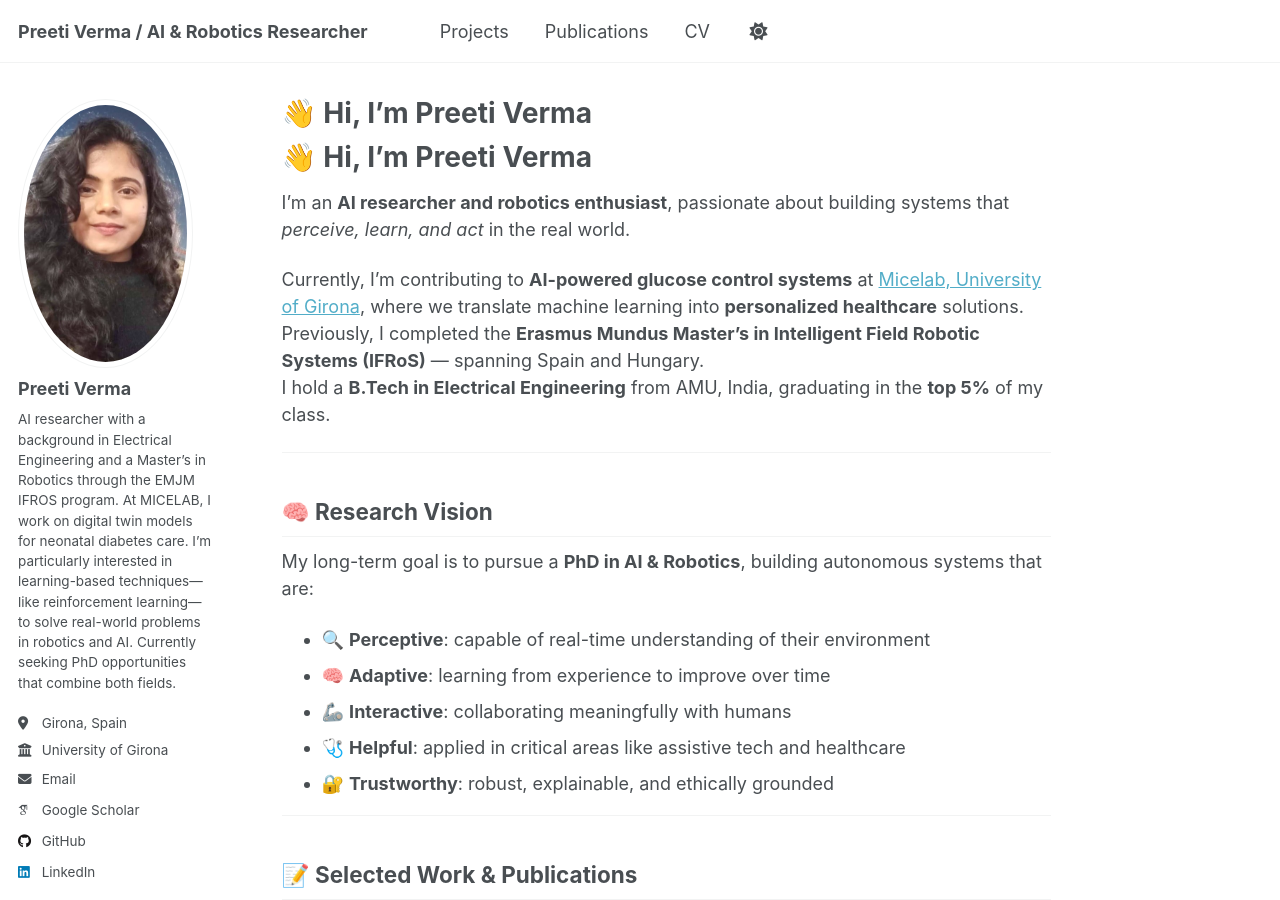
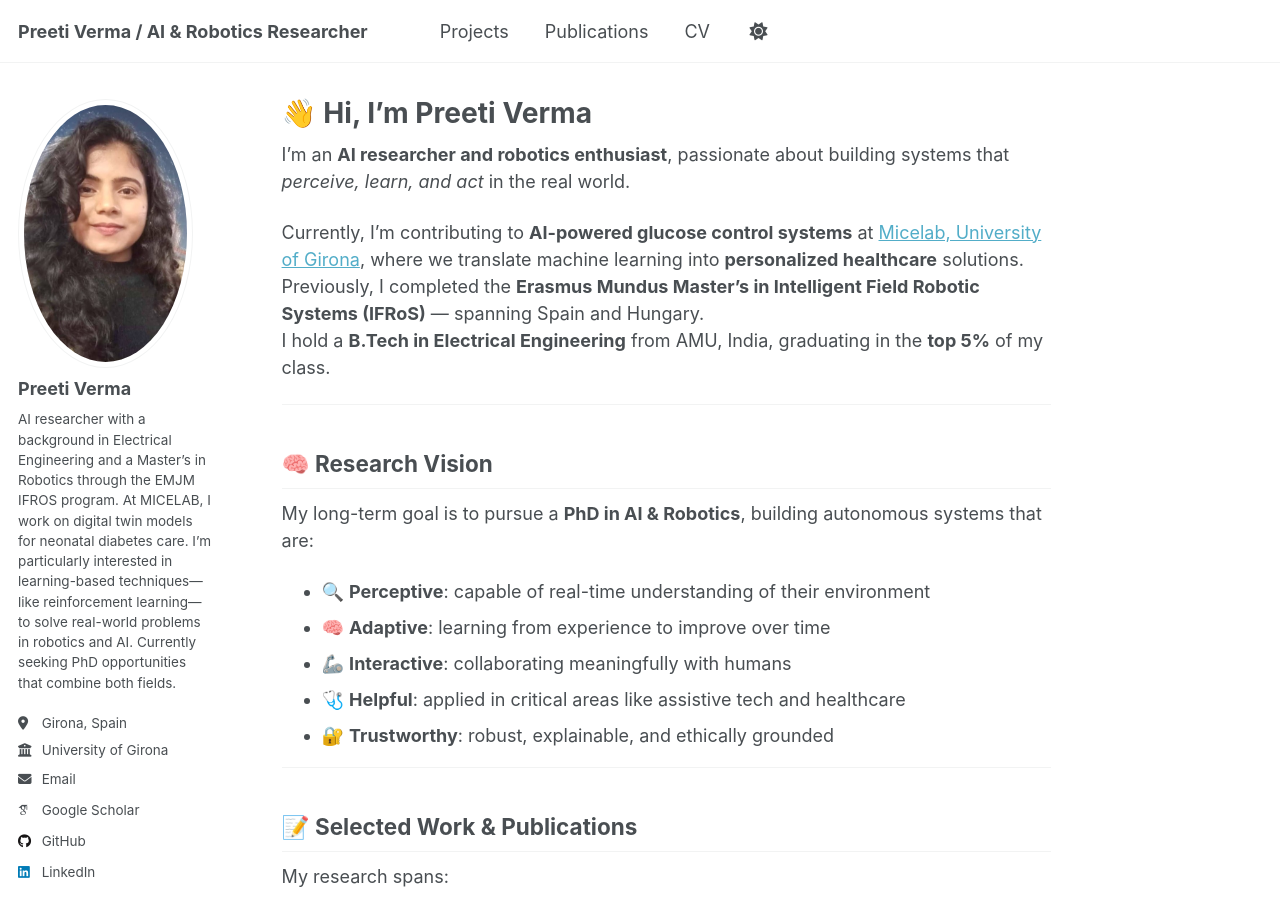
Before and after one commit to preeti-verma8600/preeti-verma8600.github.io, a Jekyll site: the page built from _pages/about.md, in a window 1280 px wide and 900 px high. Built offline with Jekyll 4.4.1, drawn with Linux system fonts in a browser that asks for light colours; some web fonts are replaced; a script that is not in the unit is left out; our own code applies the rules of GitHub Pages for plain Markdown files; some of the changed lines change nothing that is shown.

Commit message:
Updated about me 2

```diff
--- a/_pages/about.md
+++ b/_pages/about.md
@@ -1,13 +1,13 @@
 ---
 permalink: /
-# title: "About Me"
+title: "👋 Hi, I'm Preeti Verma"
 author_profile: true
 redirect_from:
   - /about/
   - /about.html
 ---
 
-# 👋 Hi, I'm Preeti Verma
+<!-- # 👋 Hi, I'm Preeti Verma -->
 
 I’m an **AI researcher and robotics enthusiast**, passionate about building systems that *perceive, learn, and act* in the real world.
 
```
